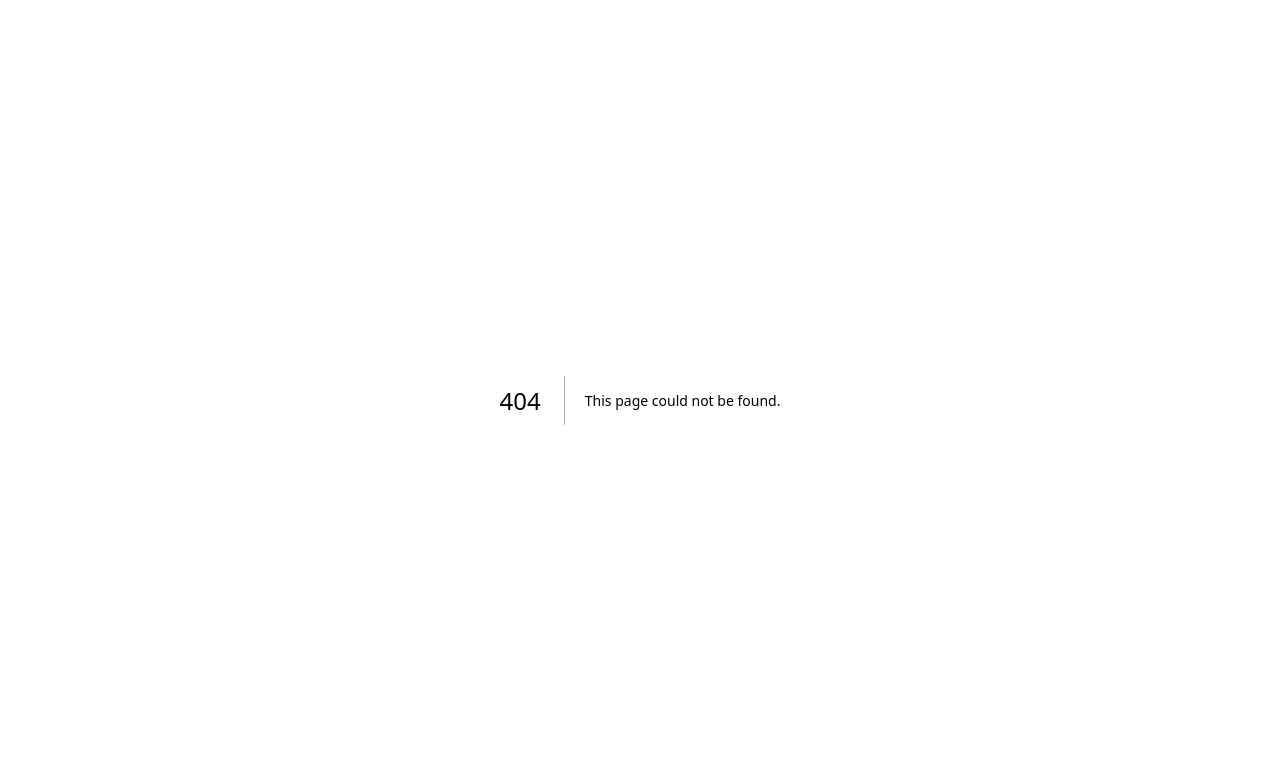
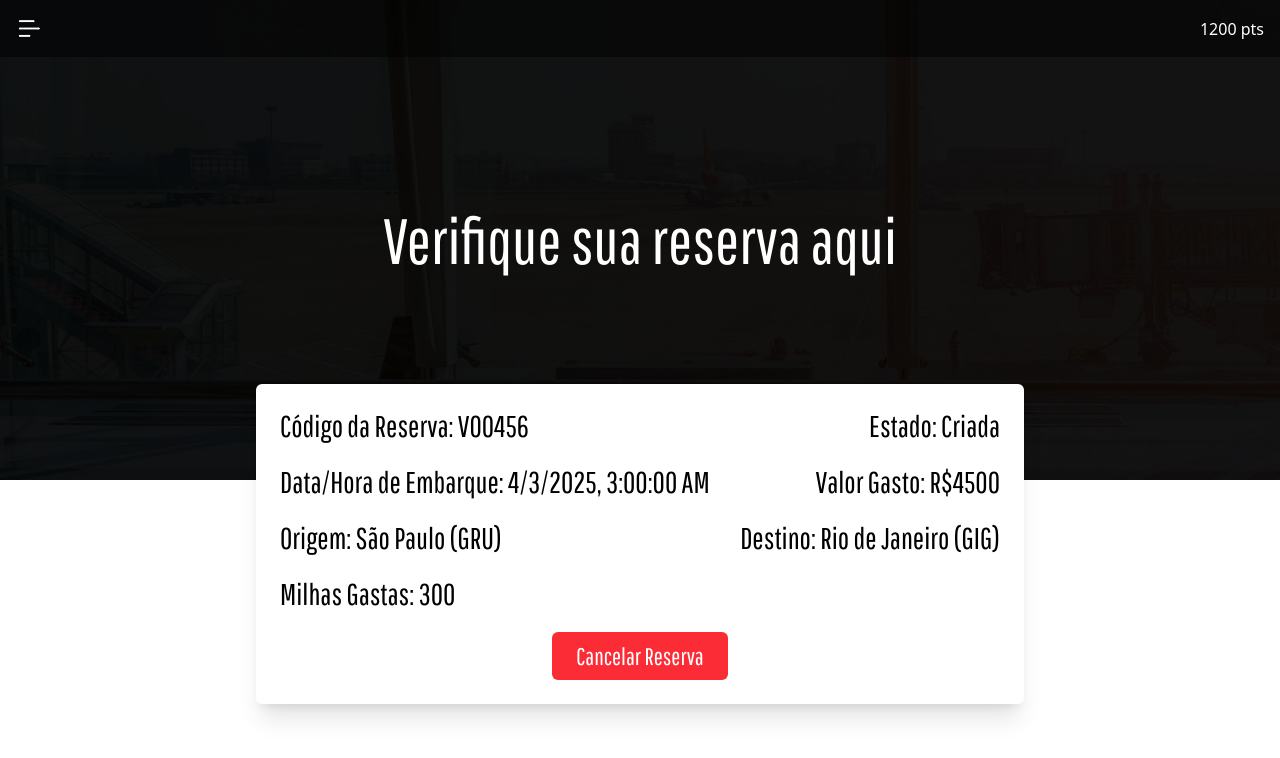
Before and after one commit to rodrigovalest/TADS-DAC-empresa-aerea, a Next.js app in the folder frontend/: page /info-reservation in a window 1280 px wide. Before the commit this address had no page. Shown: the top 758 px of the page. Built offline with nearby package versions, Linux system fonts and the light colour scheme.

Commit message:
feat: Criada tela para ver os dados da reserva

```diff
--- /dev/null
+++ b/frontend/src/app/info-reservation/page.tsx
@@ -0,0 +1,82 @@
+'use client';
+import React from "react";
+import Header from "../../components/Header";
+import HeaderBanner from "@/components/HeaderBanner";
+import { Reservation } from "../interfaces/reservation-types";
+
+const infoReservation: React.FC = () => {
+  const reservationData: Reservation = {
+    code: "VOO456",
+    dateTime: "2025-04-03T03:00:00",
+    origin: "São Paulo (GRU)",
+    destination: "Rio de Janeiro (GIG)",
+    amountSpent: 4500,
+    milesSpent: 300,
+    flightStatus: "Criada",
+  };
+
+  const handleCheckIn = () => {
+    alert("Check-in realizado com sucesso!");
+  };
+
+  const handleCancelReservation = () => {
+    alert("Reserva cancelada com sucesso!");
+  };
+
+  const isFlightWithin48Hours = () => {
+    const flightDate = new Date(reservationData.dateTime);
+    const now = new Date();
+    const diffInHours = (flightDate.getTime() - now.getTime()) / (1000 * 60 * 60);
+    return diffInHours <= 48 && diffInHours > 0;
+  };
+
+  return (
+    <div>
+      <Header />
+      <HeaderBanner text="Verifique sua reserva aqui" />
+
+      <div className="flex justify-center -mt-20 md:-mt-24 px-4">
+        <div className="p-6 bg-white shadow-xl flex flex-col gap-5 w-full max-w-3xl rounded-md font-pathway">
+          <div className="flex flex-col md:flex-row align-center justify-center md:justify-between gap-6 text-3xl">
+            <p className="font-400">Código da Reserva: {reservationData.code}</p>
+            <p className="font-400">Estado: {reservationData.flightStatus}</p>
+          </div>
+          <div className="flex flex-col md:flex-row justify-between gap-6 text-3xl">
+            <p className="font-400">
+              Data/Hora de Embarque:{" "}
+              {new Date(reservationData.dateTime).toLocaleString()}
+            </p>
+            <p className="font-400">
+              Valor Gasto: R${reservationData.amountSpent}
+            </p>
+          </div>
+          <div className="flex flex-col md:flex-row justify-between gap-6 text-3xl">
+            <p className="font-400">Origem: {reservationData.origin}</p>
+            <p className="font-400">Destino: {reservationData.destination}</p>
+          </div>
+          <div className="flex flex-col md:flex-row justify-between gap-6 text-3xl">
+            <p className="font-400">Milhas Gastas: {reservationData.milesSpent}</p>
+          </div>
+          <div className="flex flex-row justify-center gap-6">
+            {isFlightWithin48Hours() && (
+              <button
+                onClick={handleCheckIn}
+                className="px-6 py-2 bg-green-500 text-white text-2xl rounded-md hover:bg-green-700 transition-all"
+              >
+                Fazer Check-in
+              </button>
+            )}
+            <button
+              onClick={handleCancelReservation}
+              className="px-6 py-2 bg-red-500 text-white text-2xl rounded-md hover:bg-red-700 transition-all"
+            >
+              Cancelar Reserva
+            </button>
+          </div>
+        </div>
+      </div>
+    </div>
+  );
+};
+
+export default infoReservation;
```
Also changed, not shown: frontend/src/app/info-reservation/index.tsx (deleted).
